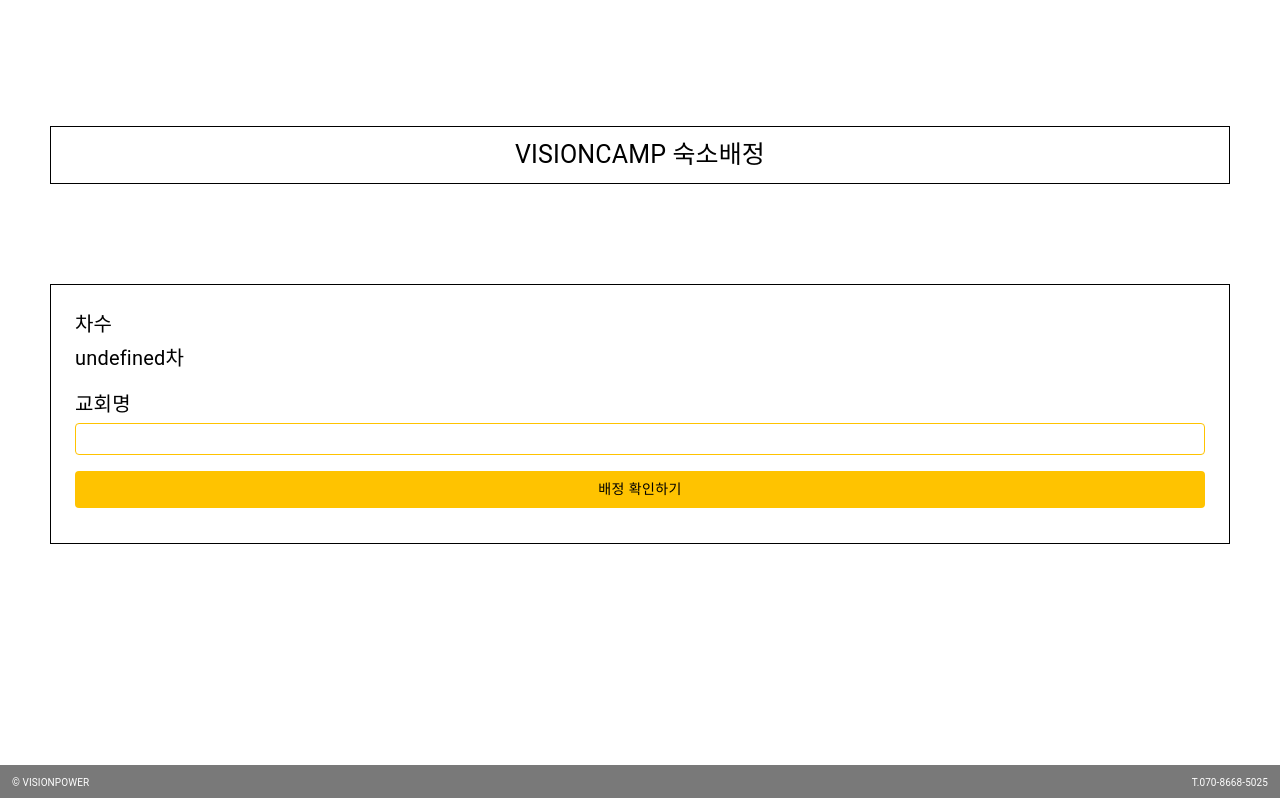
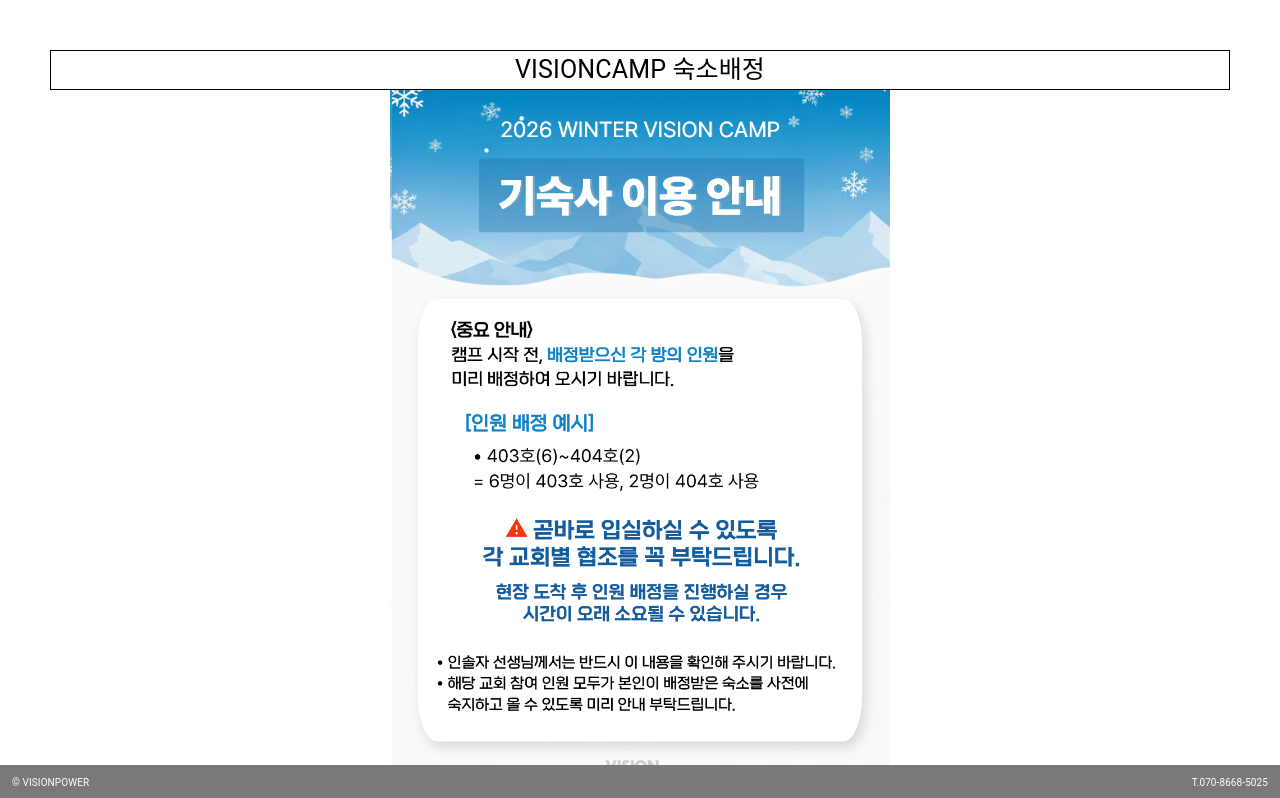
Before and after one commit to LDK1009/V-DAS, a Next.js app in the folder project/: page / in a window 1280 px wide. Shown: the top 798 px of the page. Built offline with nearby package versions, Linux system fonts and the light colour scheme; no server answers; the database is empty; what @mui/material-nextjs would draw is missing.

Commit message:
🌱 메인 이미지 추가

```diff
--- a/project/package.json
+++ b/project/package.json
@@ -4,8 +4,8 @@
   "private": true,
   "scripts": {
     "dev": "next dev --turbopack",
-    "build": "next build --webpack",
-    "start": "next start",
+    "build": "next build --turbopack",
+    "start": "next dev --turbopack",
     "lint": "next lint"
   },
   "dependencies": {
--- a/project/src/components/pages/main/MainContainer.tsx
+++ b/project/src/components/pages/main/MainContainer.tsx
@@ -10,6 +10,7 @@ const MainContainer = () => {
   return (
     <Container>
       <Header />
+      <NoticeImage src="/img/main-notice.png" alt="main-notice" />
       <InputSection />
       <Footer />
     </Container>
@@ -19,9 +20,15 @@ const MainContainer = () => {
 export default MainContainer;
 
 const Container = styled(Stack)`
-  ${mixinFlex("column", "start", "center")};
+  ${mixinFlex("column", "space-between", "center")};
   width: 100vw;
   height: 100vh;
 
-  padding: 126px 50px 0px 50px;
+  padding: 50px;
 `;
+
+const NoticeImage = styled("img")`
+  width: 100%;
+  max-width: 500px;
+  height: auto;
+`;
--- a/project/src/components/pages/main/container/Header.tsx
+++ b/project/src/components/pages/main/container/Header.tsx
@@ -14,5 +14,4 @@ const Container = styled(Stack)`
   height: 58px;
   border: 1px solid black;
   font-size: 25px;
-  margin-bottom: 100px;
 `;
```
Also changed, not shown: project/public/img/main-notice.png (added), project/public/sw.js.
